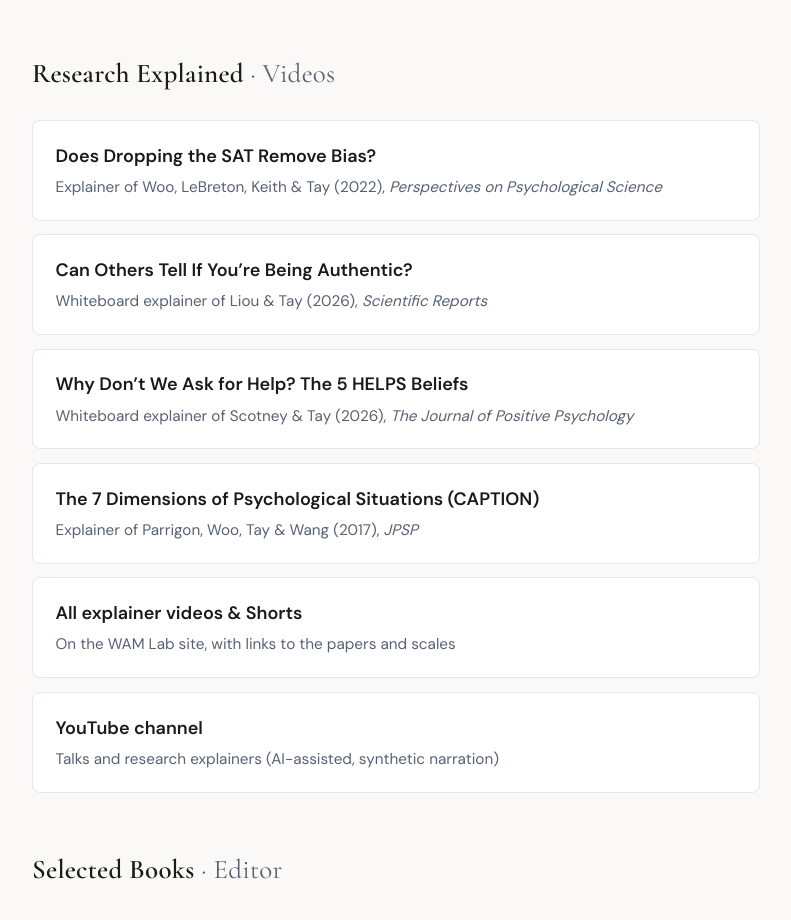
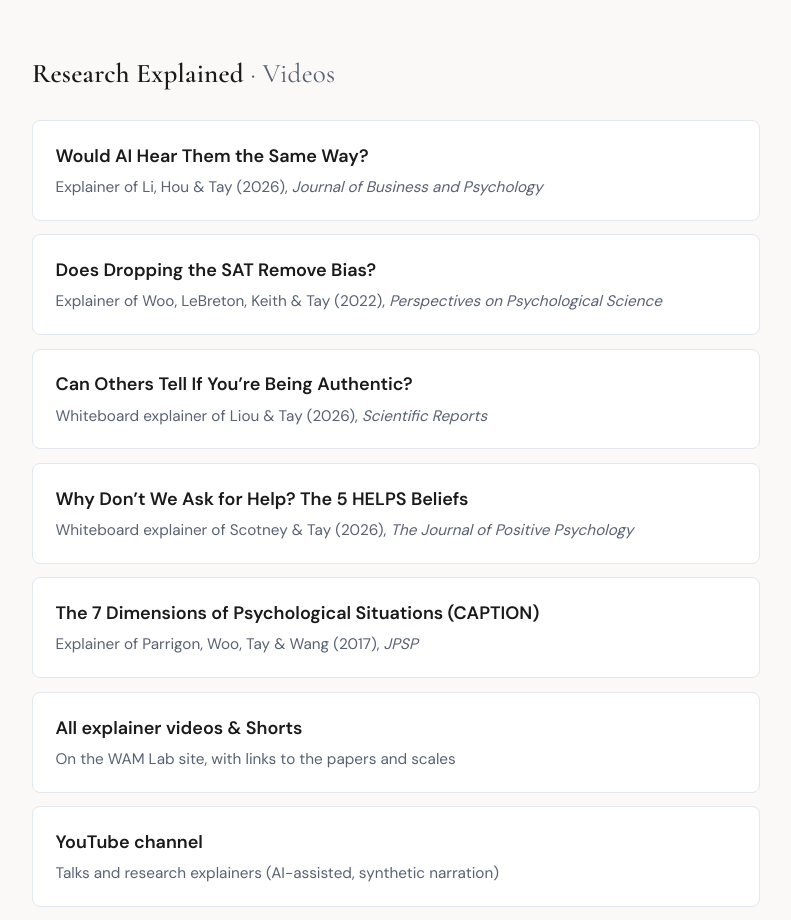
Before and after one commit to expiltay/louistay.github.io, a plain HTML site: page index.html in a window 1280 px wide. Shown: the part 3918-4838 px from the top of the page, without its empty margins (244-1035 px from the left). Drawn offline with nearby package versions, Linux system fonts and the light colour scheme.

Commit message:
Add age-inclusive AI assessments explainer to Research Explained
Co-Authored-By: Claude Opus 5.5 (1M context) <noreply@anthropic.com>

```diff
--- a/index.html
+++ b/index.html
@@ -886,6 +886,13 @@
         <section aria-label="Research explainer videos">
             <h2>Research Explained <span class="subtle">· Videos</span></h2>
             <div class="links">
+                <a href="https://www.youtube.com/watch?v=FMmdy6odMSs" class="link-card">
+                    <div>
+                        <div class="title">Would AI Hear Them the Same Way?</div>
+                        <div class="desc">Explainer of Li, Hou &amp; Tay (2026), <em>Journal of Business and Psychology</em></div>
+                    </div>
+                    <span class="arrow">→</span>
+                </a>
                 <a href="https://www.youtube.com/watch?v=__bW-0pBF-k" class="link-card">
                     <div>
                         <div class="title">Does Dropping the SAT Remove Bias?</div>
```
